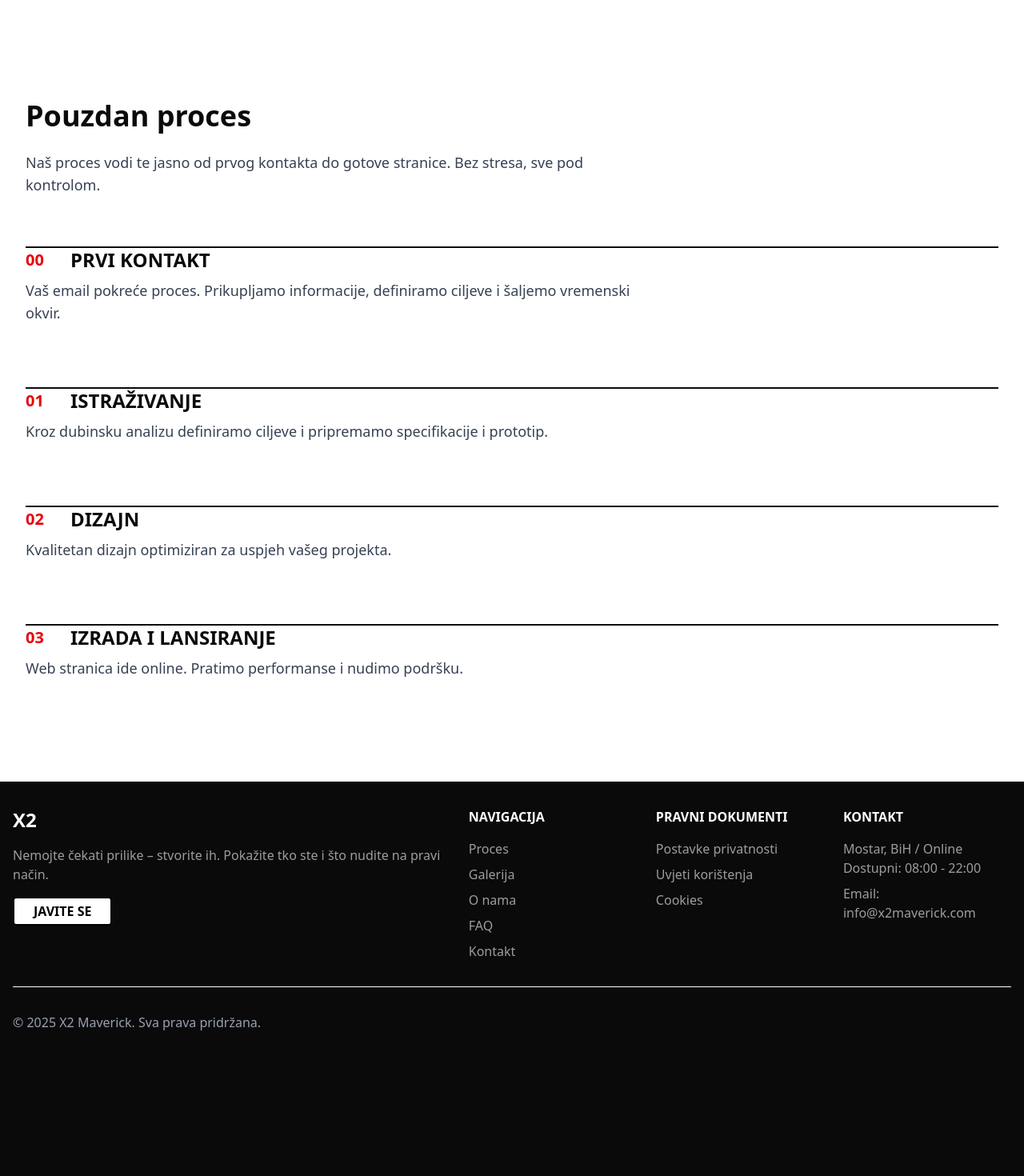
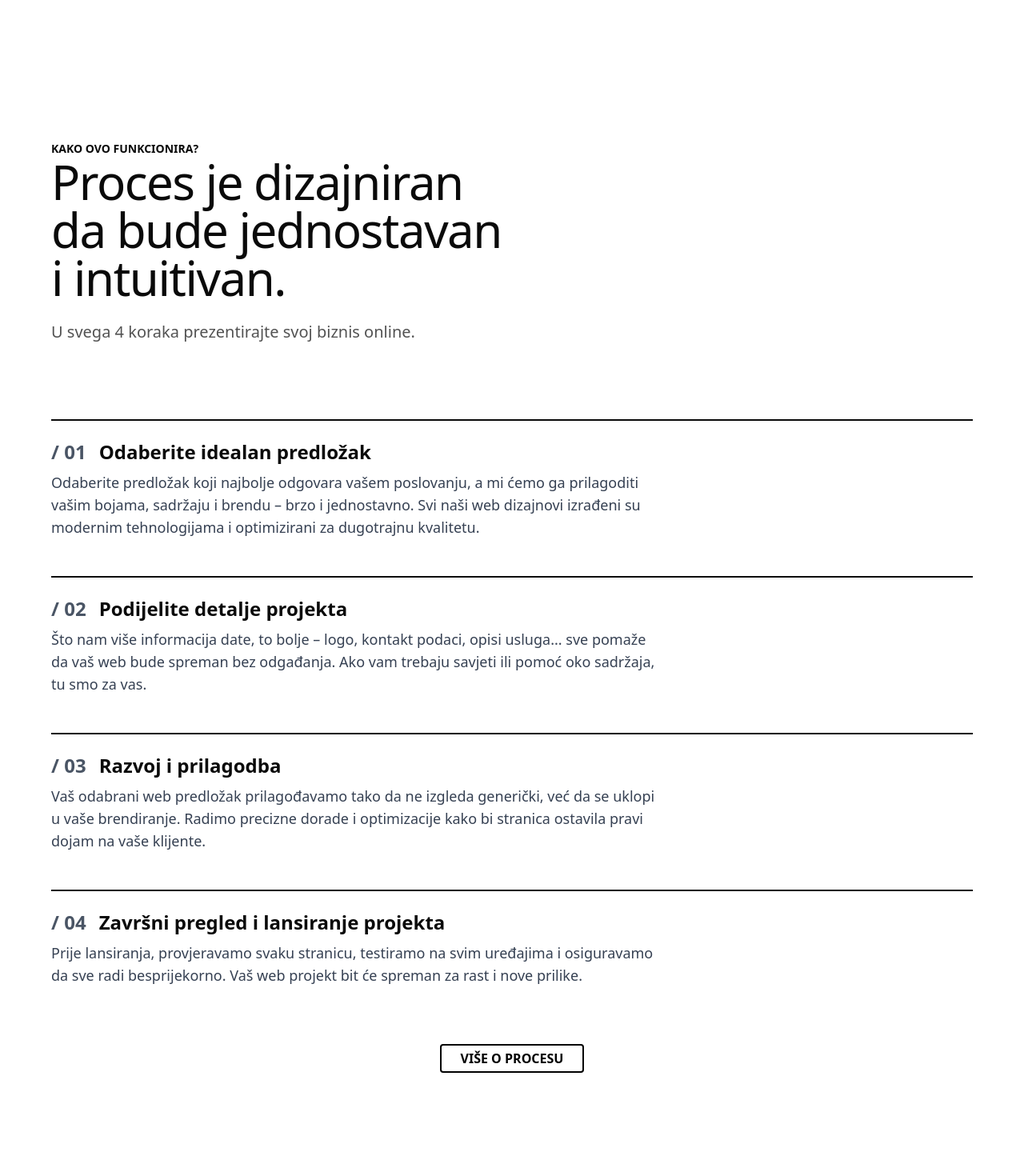
Before and after one commit to maverickcro/x2maverick., a Next.js app: page / in a window 1280 px wide. Shown: the part 840-2310 px from the top of the page at 80% size. Before the commit the page ends 2162 px from the top, so only its background shows below. Built offline with nearby package versions, Linux system fonts and the light colour scheme.

Commit message:
Process Section polished, almost finished!

```diff
--- a/app/components/HowItWorksSection.js
+++ b/app/components/HowItWorksSection.js
@@ -2,50 +2,74 @@
 
 import { useRef } from "react";
 import { motion, useScroll, useTransform } from "framer-motion";
+import Link from "next/link";
 
 const steps = [
   {
-    number: "00",
-    title: "PRVI KONTAKT",
+    number: "01",
+    title: "Odaberite idealan predložak",
     description:
-      "Vaš email pokreće proces. Prikupljamo informacije, definiramo ciljeve i šaljemo vremenski okvir.",
-  },
-  {
-    number: "01",
-    title: "ISTRAŽIVANJE",
-    description:
-      "Kroz dubinsku analizu definiramo ciljeve i pripremamo specifikacije i prototip.",
+      "Odaberite predložak koji najbolje odgovara vašem poslovanju, a mi ćemo ga prilagoditi vašim bojama, sadržaju i brendu – brzo i jednostavno. Svi naši web dizajnovi izrađeni su modernim tehnologijama i optimizirani za dugotrajnu kvalitetu.",
   },
   {
     number: "02",
-    title: "DIZAJN",
-    description: "Kvalitetan dizajn optimiziran za uspjeh vašeg projekta.",
+    title: "Podijelite detalje projekta",
+    description:
+      "Što nam više informacija date, to bolje – logo, kontakt podaci, opisi usluga... sve pomaže da vaš web bude spreman bez odgađanja. Ako vam trebaju savjeti ili pomoć oko sadržaja, tu smo za vas.",
   },
   {
     number: "03",
-    title: "IZRADA I LANSIRANJE",
+    title: "Razvoj i prilagodba",
     description:
-      "Web stranica ide online. Pratimo performanse i nudimo podršku.",
+      "Vaš odabrani web predložak prilagođavamo tako da ne izgleda generički, već da se uklopi u vaše brendiranje. Radimo precizne dorade i optimizacije kako bi stranica ostavila pravi dojam na vaše klijente.",
+  },
+  {
+    number: "04",
+    title: "Završni pregled i lansiranje projekta",
+    description:
+      "Prije lansiranja, provjeravamo svaku stranicu, testiramo na svim uređajima i osiguravamo da sve radi besprijekorno. Vaš web projekt bit će spreman za rast i nove prilike.",
   },
 ];
 
 export default function ScrollRevealSteps() {
   return (
-    <section className="w-full bg-white py-32 z-111">
-      <div className="max-w-7xl mx-auto px-4 md:px-8">
-        <h2 className="text-4xl font-bold text-neutral-950 mb-6">
-          Pouzdan proces
-        </h2>
-        <p className="text-lg text-gray-700 max-w-3xl mb-16">
-          Naš proces vodi te jasno od prvog kontakta do gotove stranice. Bez
-          stresa, sve pod kontrolom.
-        </p>
+    <section className="w-full bg-white py-32">
+      <div className="max-w-6xl mx-auto">
+        <div
+          className="max-w-2xl py-[3rem]"
+          style={{ opacity: "1", transform: "none" }}
+        >
+          <h2>
+            <span className="text-sm uppercase font-bold">
+              Kako ovo funkcionira?
+            </span>
+            <span className="sr-only"> - </span>
+            <span className="block font-display tracking-tight [text-wrap:balance] text-5xl font-medium sm:text-6xl text-neutral-950">
+              Proces je dizajniran da bude jednostavan i intuitivan.
+            </span>
+          </h2>
+          <div className="mt-6 text-xl text-neutral-600">
+            <p>U svega 4 koraka prezentirajte svoj biznis online.</p>
+          </div>
+        </div>
 
-        <ul className="space-y-20">
+        <ul className="mb-[3rem]">
           {steps.map((step, index) => (
             <StepItem key={index} step={step} index={index} />
           ))}
         </ul>
+        <div className="flex justify-center items-center">
+          <Link href="/proces" passHref legacyBehavior>
+            <a
+              transition={{ duration: 0.5, ease: "easeInOut" }}
+              className="inline-block max-w-fit my-6 rounded-sm border-2 border-double border-black bg-white px-6 py-1 font-bold uppercase text-black transition-all duration-300
+            hover:-translate-x-1 hover:-translate-y-1 hover:rounded-md hover:shadow-[4px_4px_0px_black]
+            active:translate-x-0 active:translate-y-0 active:rounded-2xl active:shadow-none"
+            >
+              Više o procesu
+            </a>
+          </Link>
+        </div>
       </div>
     </section>
   );
@@ -55,17 +79,14 @@ function StepItem({ step, index }) {
   const ref = useRef(null);
   const { scrollYProgress } = useScroll({
     target: ref,
-    offset: ["start 100%", "center 85%"],
+    offset: ["start 100%", "end 85%"],
   });
-  const scale = useTransform(scrollYProgress, [0, 1], [1.2, 1]);
+  const scale = useTransform(scrollYProgress, [0, 1], [1.1, 1]);
   const lineWidth = useTransform(scrollYProgress, [0, 1], ["70%", "100%"]);
 
   return (
     <li ref={ref}>
-      <motion.div
-        style={{ scale }}
-        transition={{ duration: 0.6, ease: "easeOut" }}
-      >
+      <motion.div className="pt-[3rem]" style={{ scale }}>
         <div className="relative w-full mb-6">
           <motion.div
             style={{ width: lineWidth }}
@@ -74,7 +95,8 @@ function StepItem({ step, index }) {
           />
         </div>
         <h3 className="text-neutral-950 text-2xl font-bold flex items-center gap-4">
-          <span className="text-red-600 text-xl font-semibold w-10">
+          <span className="text-2xl text-gray-600 font-semibold">
+            <span>{`/  `}</span>
             {step.number}
           </span>{" "}
           {step.title}
--- a/app/components/LandingSection.js
+++ b/app/components/LandingSection.js
@@ -11,13 +11,13 @@ const LandingSection = () => {
           <span className="text-sm uppercase font-bold">
             All-in-one rješenje
           </span>
-          <h1 className="text-4xl sm:text-5xl lg:text-6xl font-bold tracking-tight mb-4">
+          <h1 className="text-5xl sm:text-6xl lg:text-7xl font-bold tracking-tight mb-4">
             Vaša vlastita web stranica već od €199 godišnje
           </h1>
           <span className="text-lg sm:text-xl pt-4 text-gray-600 italic">
             Bez skrivenih troškova i dodatnih naknada.
           </span>
-          <Link href="/proces" passHref legacyBehavior>
+          <Link href="/galerija" passHref legacyBehavior>
             <motion.a
               initial={{ opacity: 0 }}
               animate={{ opacity: 1 }}
@@ -27,7 +27,7 @@ const LandingSection = () => {
             hover:-translate-x-1 hover:-translate-y-1 hover:rounded-md hover:shadow-[4px_4px_0px_black]
             active:translate-x-0 active:translate-y-0 active:rounded-2xl active:shadow-none"
             >
-              Kako do web stranice?
+              Pogledaj što nudimo
             </motion.a>
           </Link>
         </div>
--- a/app/components/NavControls.js
+++ b/app/components/NavControls.js
@@ -23,17 +23,13 @@ export default function NavControls({ isNavOpen, setIsNavOpen }) {
       </div>
       {/* napravi komponentu od ovog buttona */}
       <Link href="/kontakt" passHref legacyBehavior>
-        <motion.a
-          initial={{ opacity: 0 }}
-          animate={{ opacity: 1 }}
-          exit={{ opacity: 0 }}
-          transition={{ duration: 0.5, ease: "easeInOut" }}
+        <a
           className="absolute top-6 right-25 z-30 inline-block max-w-fit rounded-sm border-2 border-double border-black bg-white px-6 py-1 font-bold uppercase text-black transition-all duration-300
               hover:-translate-x-1 hover:-translate-y-1 hover:rounded-md hover:shadow-[4px_4px_0px_black]
               active:translate-x-0 active:translate-y-0 active:rounded-2xl active:shadow-none"
         >
           Javite se
-        </motion.a>
+        </a>
       </Link>
 
       <div className="absolute top-3 right-3 z-30">
--- a/app/page.js
+++ b/app/page.js
@@ -18,6 +18,7 @@ export default function Home() {
   return (
     <main className="flex flex-col bg-white">
       <LandingSection />
+      {/* Projekti kao na enterwell */}
       <HowItWorksSection />
       {/* <GallerySection products={products} /> */}
       {/* Zasto mi? - sve u jednom */}
```
